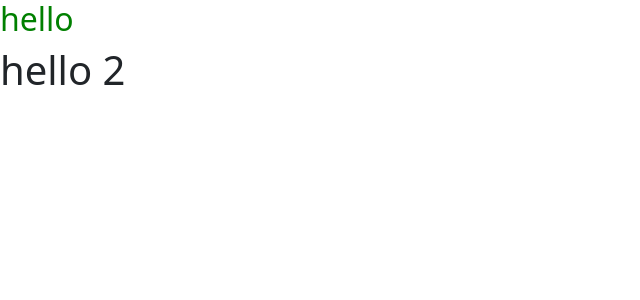
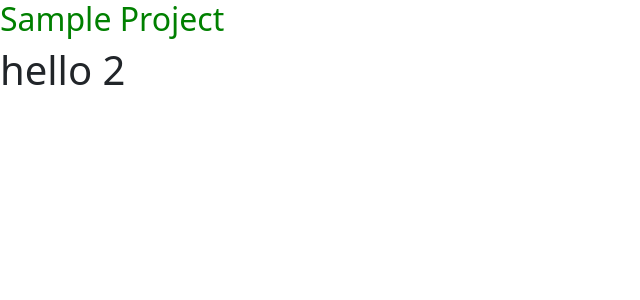
Before and after one commit to Pathum-lakshan/sample-project, a React (Create React App) app: page / in a window 1280 px wide. Shown: the top 300 px of the page, without its empty margins (0-640 px from the left). Built offline with nearby package versions, Linux system fonts and the light colour scheme.

Commit message:
changed app component

```diff
--- a/src/App.js
+++ b/src/App.js
@@ -11,7 +11,7 @@ const App = ()=>{
   <h2 style={
   styles
   }>
-    hello
+    Sample Project
   </h2>
   <Post/>
 </div>
```
